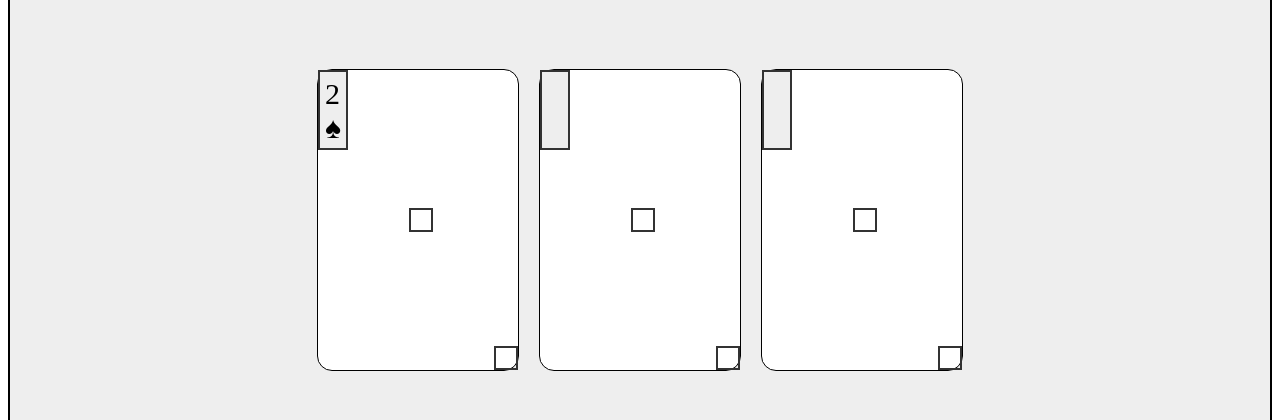
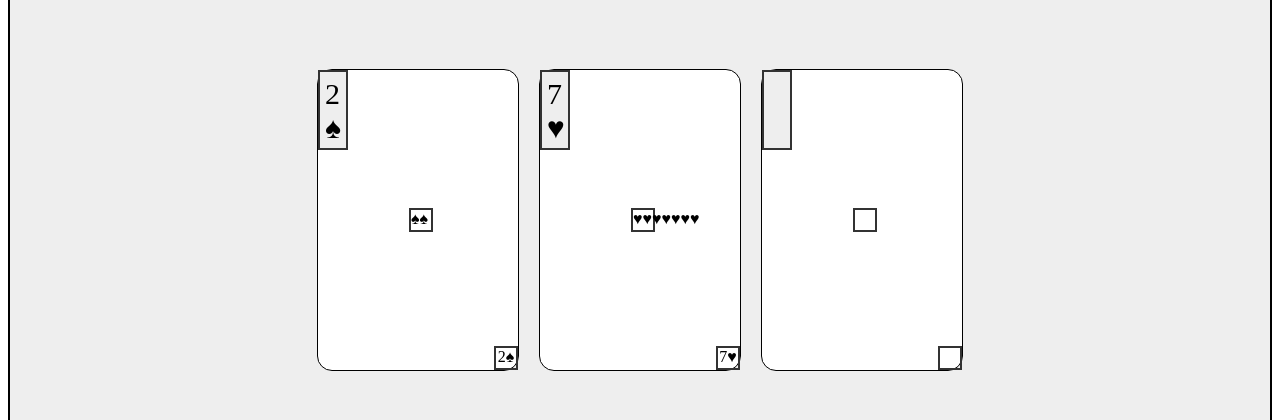
Before and after one commit to goochofarabia/playing-cards, a plain HTML site: page index.html in a window 1280 px wide. Shown: the part 190-610 px from the top of the page. Drawn offline with Linux system fonts and the light colour scheme.

Commit message:
Update index.html

```diff
--- a/index.html
+++ b/index.html
@@ -13,13 +13,19 @@
   <main id="playing-cards">
     <div class="card">
       <div class="left">2♠</div>
-      <div class="middle"></div>
-      <div class="right"></div>
+      <div class="middle">
+        <span class="top">♠</span>
+        <span class="bottom">♠</span>
+      </div>
+      <div class="right">2♠</div>
     </div>
     <div class="card">
-      <div class="left"></div>
-      <div class="middle"></div>
-      <div class="right"></div>
+      <div class="left">7♥</div>
+      <div class="middle">
+        <span class="top">♥♥♥♥</span>
+        <span class="bottom"> ♥♥♥</span>
+      </div>
+      <div class="right">7♥</div>
     </div>
     <div class="card">
       <div class="left"></div>
```
